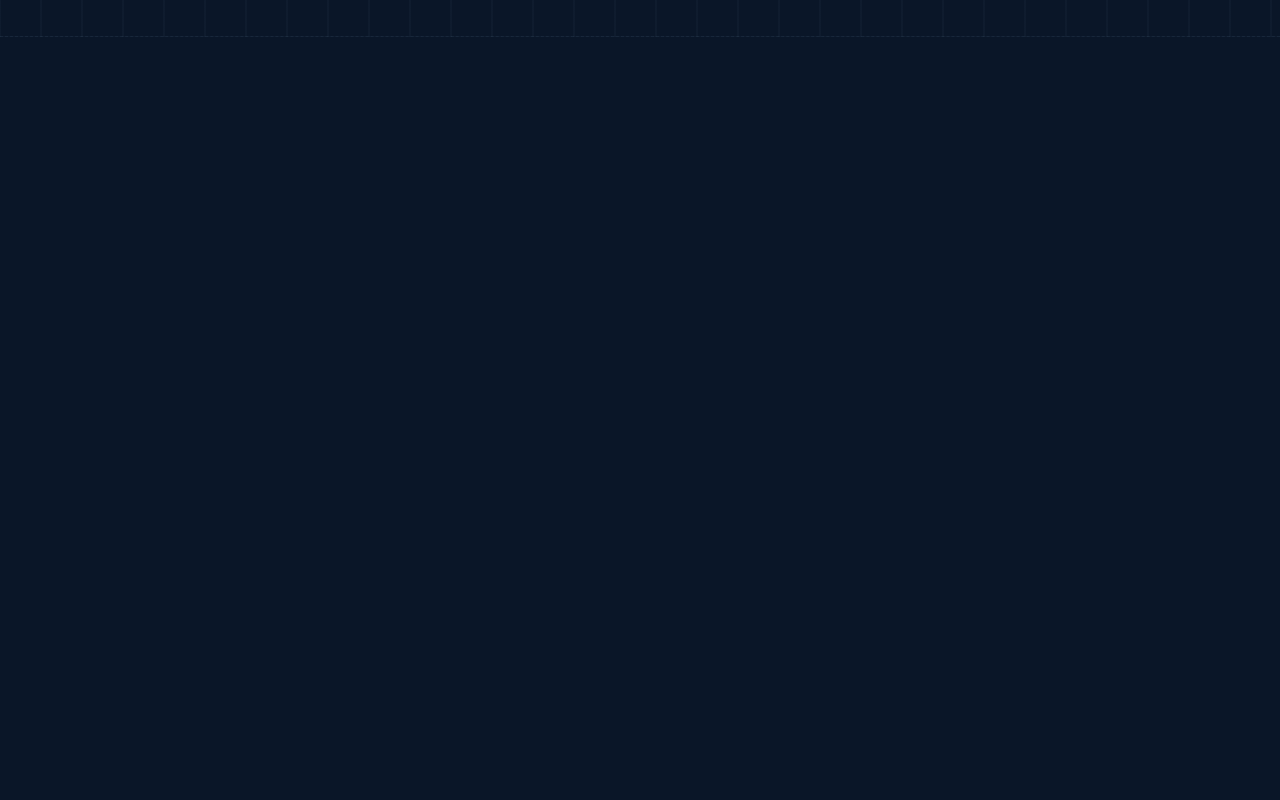
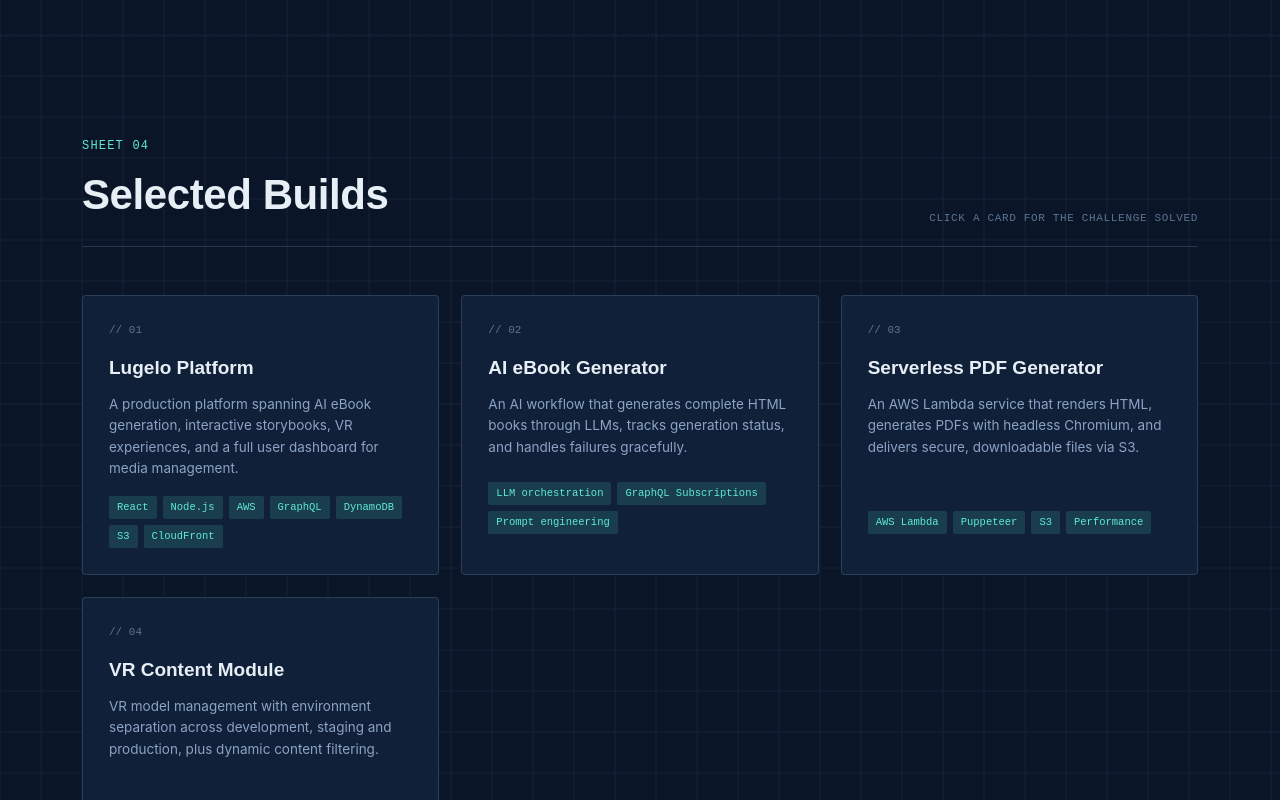
Before and after one commit to rahilsyed/rahil-saiyed, a React (Vite) app: page / in a window 1280 px wide. Shown: the part 2740-3540 px from the top of the page. Before the commit the page ends 2777 px from the top, so only its background shows below. Built offline with nearby package versions, Linux system fonts and the light colour scheme.

Commit message:
feat/added the cards section for projects

```diff
--- a/src/App.tsx
+++ b/src/App.tsx
@@ -2,6 +2,7 @@ import './App.css'
 import Experience from './components/Experience/Experience'
 import Hero from './components/Hero/Hero'
 import Navbar from './components/Navbar/Navbar'
+import Projects from './components/Projects/Projects'
 import Skills from './components/Skills/Skills'
 
 function App() {
@@ -12,6 +13,7 @@ function App() {
     <Hero/>
     <Skills />
     <Experience />
+    <Projects />
     </>
   )
 }
--- /dev/null
+++ b/src/components/Projects/ProjectCard.tsx
@@ -0,0 +1,39 @@
+import React from 'react';
+
+type Project = { title: string; desc: string; tags: string[]; challenge: string; };
+type Props = { p: Project; index: number; };
+
+const ProjectCard = ({ p, index }: Props) => {
+  const [flipped, setFlipped] = React.useState(false);
+  return (
+    <div
+      className={`flip-card${flipped ? ' flipped' : ''}`}
+      role="button"
+      tabIndex={0}
+      aria-pressed={flipped}
+      aria-label={`${p.title} — click to ${flipped ? 'show project info' : 'show challenge solved'}`}
+      onClick={() => setFlipped(f => !f)}
+      onKeyDown={(e) => { if (e.key === 'Enter' || e.key === ' ') { e.preventDefault(); setFlipped(f => !f); } }}
+    >
+      <div className="flip-inner">
+        <div className="flip-face flip-front">
+          <div className="proj-idx">// {String(index + 1).padStart(2, '0')}</div>
+          <div className="proj-title">{p.title}</div>
+          <div className="proj-desc">{p.desc}</div>
+          <div className="proj-tags">{p.tags.map((t: string) => <span key={t}>{t}</span>)}</div>
+        </div>
+        <div className="flip-face flip-back">
+          <div className="proj-idx">// {String(index + 1).padStart(2, '0')} — challenge</div>
+          <div className="proj-title">{p.title}</div>
+          <div className="proj-challenge">
+            <b>Challenge solved</b>
+            <div className="fb-desc">{p.challenge}</div>
+          </div>
+          <div className="proj-flip-hint">← Click to go back</div>
+        </div>
+      </div>
+    </div>
+  );
+};
+
+export default ProjectCard;
--- /dev/null
+++ b/src/components/Projects/Projects.tsx
@@ -0,0 +1,28 @@
+import { Reveal } from '../../hooks/useReveal';
+import { PROJECTS } from '../../utilities/constants';
+import ProjectCard from './ProjectCard';
+
+const Projects = () => {
+  return (
+    <section id="builds">
+      <div className="wrap">
+        <Reveal>
+          <div className="sheet-head">
+            <div><div className="sheet-num">SHEET 04</div><div className="sheet-title">Selected Builds</div></div>
+            <div className="sheet-tag">Click a card for the challenge solved</div>
+          </div>
+        </Reveal>
+        <div className="proj-grid">
+          {PROJECTS.map((p,i)=>(
+            <Reveal key={p.title}>
+              <ProjectCard p={p} index={i} />
+            </Reveal>
+          ))}
+        </div>
+      </div>
+    </section>
+  );
+
+}
+
+export default Projects
--- a/src/index.css
+++ b/src/index.css
@@ -137,15 +137,24 @@
 
   /* ---------- projects ---------- */
   .proj-grid{display:grid; grid-template-columns:repeat(auto-fit,minmax(280px,1fr)); gap:22px;}
-  .proj-card{border:1px solid var(--line-strong); border-radius:4px; padding:26px; background:rgba(255,255,255,0.012); position:relative; transition:border-color .2s, transform .2s;}
-  .proj-card:hover{border-color:var(--cyan); transform:translateY(-3px);}
+
+  /* flip card */
+  .flip-card{perspective:1000px; cursor:pointer; min-height:280px;}
+  .flip-inner{position:relative; width:100%; height:100%; min-height:280px; transform-style:preserve-3d; transition:transform .55s cubic-bezier(.4,0,.2,1);}
+  .flip-card.flipped .flip-inner{transform:rotateY(180deg);}
+  .flip-face{position:absolute; inset:0; backface-visibility:hidden; -webkit-backface-visibility:hidden; border:1px solid var(--line-strong); border-radius:4px; padding:26px; background:var(--bg-panel); display:flex; flex-direction:column; transition:border-color .2s;}
+  .flip-card:hover .flip-face{border-color:var(--cyan);}
+  .flip-back{transform:rotateY(180deg); background:var(--bg-panel-alt);}
+
   .proj-idx{font-family:var(--font-mono); font-size:11px; color:var(--text-dim); margin-bottom:14px;}
   .proj-title{font-family:var(--font-display); font-size:19px; font-weight:600; margin-bottom:10px;}
-  .proj-desc{font-size:13.5px; color:var(--text-muted); margin-bottom:16px;}
+  .proj-desc{font-size:13.5px; color:var(--text-muted); margin-bottom:16px; flex:1;}
   .proj-tags{display:flex; flex-wrap:wrap; gap:6px; margin-bottom:14px;}
   .proj-tags span{font-family:var(--font-mono); font-size:10.5px; color:var(--cyan); background:var(--cyan-dim); padding:3px 8px; border-radius:2px;}
-  .proj-challenge{font-size:12.5px; color:var(--text-dim); border-top:1px dashed var(--grid-line); padding-top:12px;}
-  .proj-challenge b{color:var(--amber); font-family:var(--font-mono); font-weight:600; font-size:10.5px; letter-spacing:0.06em; text-transform:uppercase; display:block; margin-bottom:5px;}
+  .proj-flip-hint{font-family:var(--font-mono); font-size:10px; color:var(--text-dim); letter-spacing:0.06em; margin-top:auto; padding-top:12px; border-top:1px dashed var(--grid-line);}
+  .proj-challenge{display:flex; flex-direction:column; flex:1;}
+  .proj-challenge b{color:var(--amber); font-family:var(--font-mono); font-weight:600; font-size:10.5px; letter-spacing:0.06em; text-transform:uppercase; display:block; margin-bottom:10px;}
+  .fb-desc{font-size:13.5px; color:var(--text-muted); line-height:1.65;}
 
   /* ---------- debug log ---------- */
   .log{border:1px solid var(--line-strong); border-radius:4px; overflow:hidden;}
--- a/src/utilities/constants.ts
+++ b/src/utilities/constants.ts
@@ -60,3 +60,26 @@ export const EXPERIENCE = [
     certificatePath:"ScannedDocument.pdf"
   },
 ];
+
+export const PROJECTS = [
+  {
+    title:"Lugelo Platform", desc:"A production platform spanning AI eBook generation, interactive storybooks, VR experiences, and a full user dashboard for media management.",
+    tags:["React","Node.js","AWS","GraphQL","DynamoDB","S3","CloudFront"],
+    challenge:"Synced frontend state across long-running AI generation jobs without polling, using GraphQL subscriptions."
+  },
+  {
+    title:"AI eBook Generator", desc:"An AI workflow that generates complete HTML books through LLMs, tracks generation status, and handles failures gracefully.",
+    tags:["LLM orchestration","GraphQL Subscriptions","Prompt engineering"],
+    challenge:"Kept the UI honest during multi-minute generations — real-time status, retries, and clear failure states."
+  },
+  {
+    title:"Serverless PDF Generator", desc:"An AWS Lambda service that renders HTML, generates PDFs with headless Chromium, and delivers secure, downloadable files via S3.",
+    tags:["AWS Lambda","Puppeteer","S3","Performance"],
+    challenge:"Got headless Chromium running reliably inside Lambda's size and memory constraints."
+  },
+  {
+    title:"VR Content Module", desc:"VR model management with environment separation across development, staging and production, plus dynamic content filtering.",
+    tags:["React","Cloud assets","Environment config"],
+    challenge:"Kept dev/staging/prod content isolated while sharing one deployment pipeline."
+  },
+];
```
